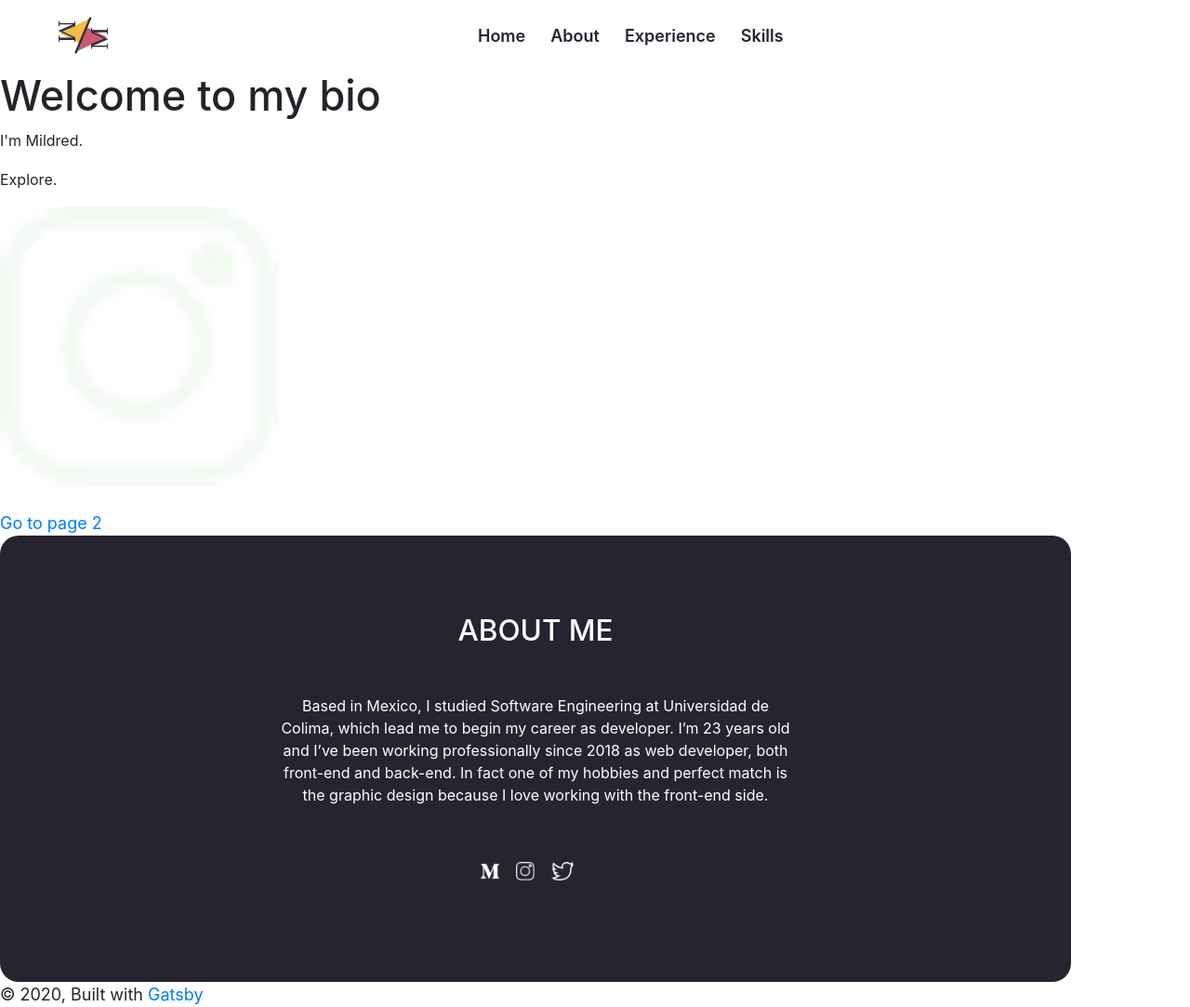
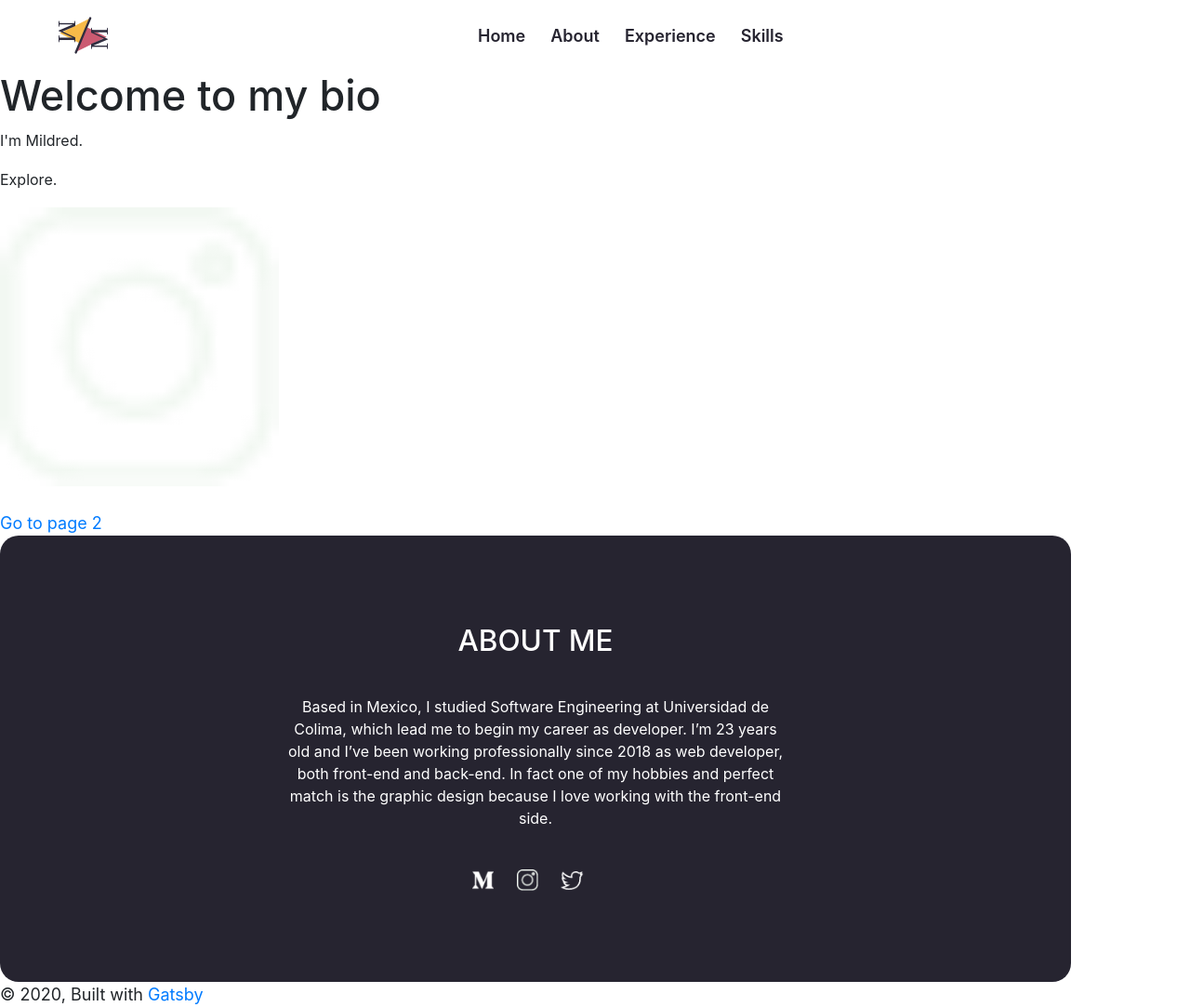
Before and after one commit to Mildred14/natalys-portfolio, a Gatsby site: page / in a window 1280 px wide. Shown: the whole page at 93% size. Built offline with nearby package versions, Linux system fonts and the light colour scheme; Gatsby itself is replaced by a stand-in of ours.

Commit message:
about component, add images for icons when hover, add new font(poppins)

```diff
--- a/src/components/about/about.js
+++ b/src/components/about/about.js
@@ -1,15 +1,15 @@
 import React from 'react'
-import SocialMedia from './socialMedia'
+import SocialMedia from 'components/socialMedia/socialMedia'
 import './about.scss'
 
 const About = () =>
   <div className="about row no-gutters justify-content-center text-center">
     <div className="row align-self-end">
-      <h3 className="text-white">ABOUT ME</h3>
+      <h3 className="text-white m-0">ABOUT ME</h3>
     </div>
     <div className="row justify-content-center align-items-center">
       <div className="col-md-6">
-        <p className="text-white">Based in Mexico, I studied Software Engineering at Universidad de Colima,
+        <p className="text-white mb-0">Based in Mexico, I studied Software Engineering at Universidad de Colima,
           which lead me to begin my career as developer. I’m 23 years old and
           I’ve been working professionally since 2018 as web developer,  both front-end
           and back-end. In fact one of my hobbies and  perfect match is the graphic
--- a/src/components/about/about.scss
+++ b/src/components/about/about.scss
@@ -1,9 +1,14 @@
-@import '../../styles/variables';
+@import "../../styles/variables";
+@import "../../styles/bootstrapDependecies.scss";
 
 .about {
   background: $dark-gray;
-  width: 90%;
   height: 60vh;
-  margin: 0 auto;
-  border-radius: 20px;
+  padding: 15px;
+  width: 100%;
+  @include media-breakpoint-up(md) {
+    border-radius: 20px;
+    margin: 0 auto;
+    width: 90%;
+  }
 }
--- a/src/components/about/socialMedia.js
+++ b/src/components/socialMedia/socialMedia.js
@@ -1,32 +1,32 @@
 import React from 'react'
-import Medium from '../../images/medium.png'
-import Twitter from '../../images/twitter.png'
-import Instagram from '../../images/Instagram.png'
+import './socialMedia.scss'
 
 const socialMedia = () => {
   const icons = [
     {
-      image: Medium,
+      class: 'medium',
       link : "https://medium.com/@mildrednatalysilva"
     },
     {
-      image: Instagram,
+      class: 'instagram',
       link : "https://www.instagram.com/natalymendez09/"
     },
     {
-      image: Twitter,
+      class: 'twitter',
       link : "https://twitter.com/__Mildreed"
     },
   ]
 
   const imgs = icons.map((icon, index) => {
     return (
-      <a key={index} href={icon.link}><img src={icon.image} height="20" className="mr-3" /></a>
+      <a key={index} href={icon.link}>
+        <div className={`mr-3 ${icon.class}`} />
+      </a>
     )
   })
 
   return (
-    <div>
+    <div className="d-flex social-media">
       {imgs}
     </div>
   )
--- /dev/null
+++ b/src/components/socialMedia/socialMedia.scss
@@ -0,0 +1,35 @@
+.social-media {
+  height: min-content;
+  .instagram, .medium, .twitter {
+    background-position: center;
+    background-repeat: no-repeat;
+    background-size: 23px;
+    height: 30px;
+    width: 30px;
+  }
+
+  .instagram {
+    background-image: url('../../images/instagram.png');
+    &:hover {
+      background-image: url('../../images/instagram-hover.png');
+      background-size: 25px;
+    }
+  }
+
+  .medium {
+    background-image: url('../../images/medium.png');
+    &:hover {
+      background-image: url('../../images/medium-hover.png');
+      background-size: 26px;
+    }
+  }
+
+  .twitter {
+    background-image: url('../../images/twitter.png');
+    background-size: 25px;
+    &:hover {
+      background-size: 28px;
+      background-image: url('../../images/twitter-hover.png');
+    }
+  }
+}
--- a/src/styles/_fonts.scss
+++ b/src/styles/_fonts.scss
@@ -2,3 +2,8 @@
   font-family: Nunito;
   src: url('https://fonts.googleapis.com/css2?family=Nunito:wght@300;400;600;700&display=swap');
 }
+
+@font-face {
+  font-family: Poppins;
+  src: url('https://fonts.googleapis.com/css2?family=Poppins:wght@300;400&display=swap')
+}
```
Also changed, not shown: src/images/instagram-hover.png (added), src/images/medium-hover.png (added), src/images/twitter-hover.png (added).
